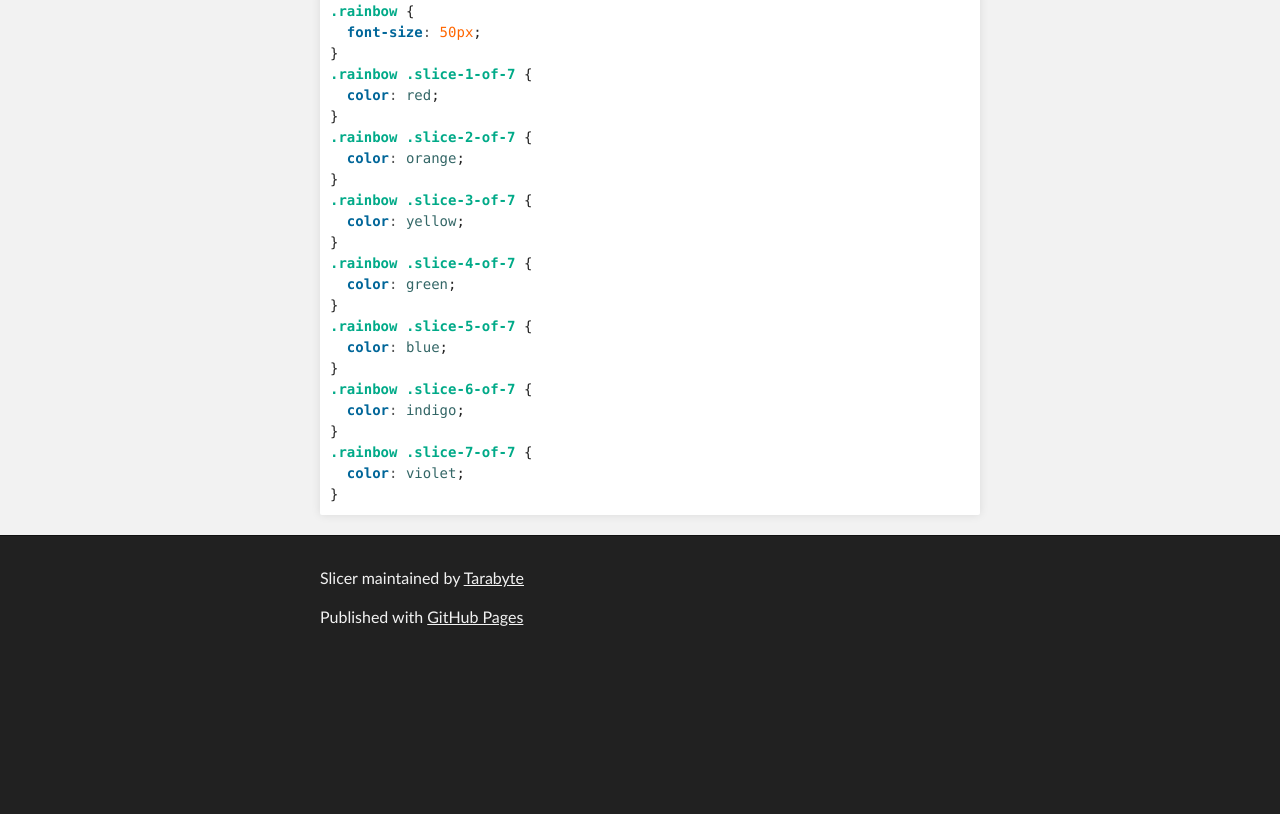
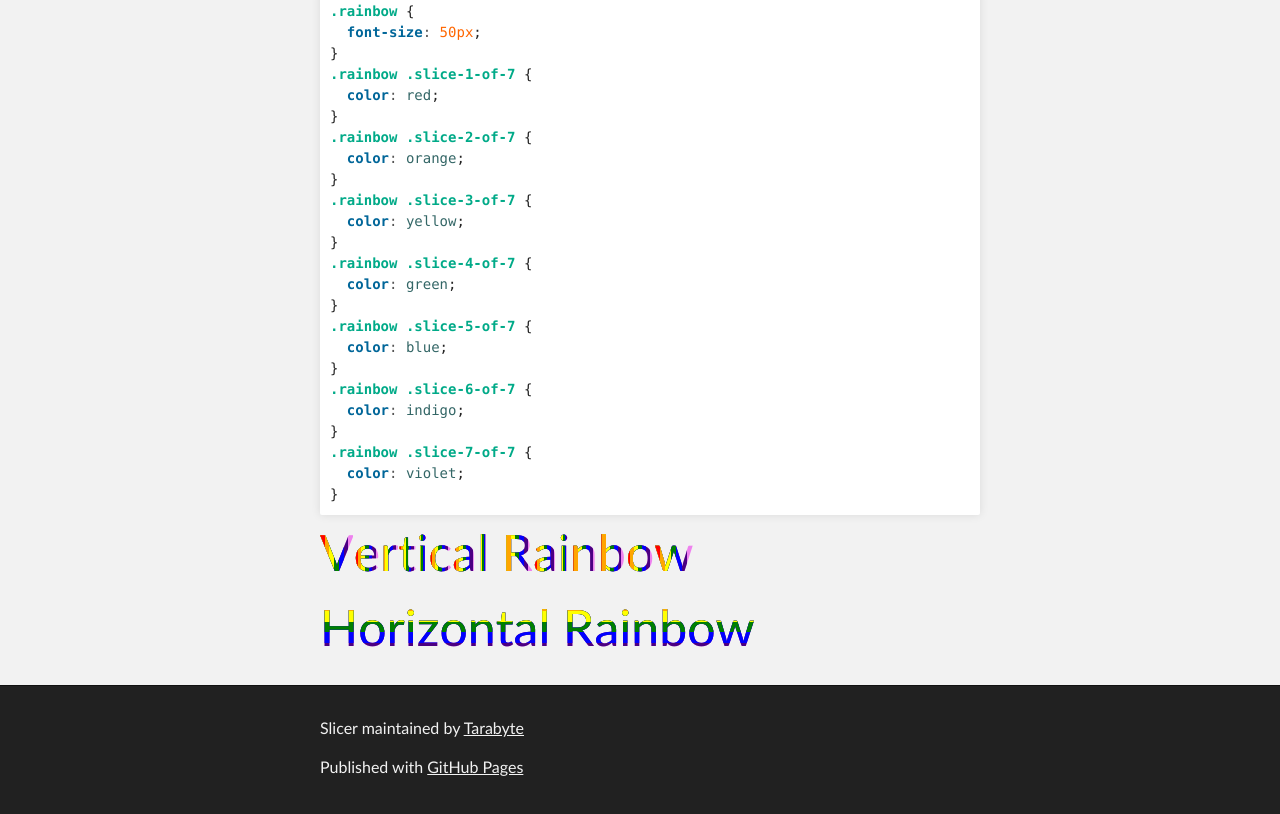
Before and after one commit to Tarabyte/slicer, a website: page index.html in a window 1280 px wide. Shown: the part 1323-2137 px from the top of the page. Before the commit the page ends 1987 px from the top, so only its background shows below. Drawn offline with nearby package versions, Linux system fonts and the light colour scheme.

Commit message:
rainbow example added

```diff
--- a/index.html
+++ b/index.html
@@ -7,6 +7,9 @@
     <meta name="description" content="Slicer : jQuery plugin to slice chars and apply different styles to each part." />
 
     <link rel="stylesheet" type="text/css" media="screen" href="stylesheets/stylesheet.css">
+      <script src="https://code.jquery.com/jquery-1.11.1.min.js"></script>
+      <script src="slicer.min.js"></script>
+
 
     <title>Slicer</title>
   </head>
@@ -111,6 +114,15 @@
   <span class="k">color</span><span class="o">:</span> <span class="nb">violet</span><span class="p">;</span>
 <span class="p">}</span>
 </pre></div>
+          <div class="rainbow">Vertical Rainbow</div>
+          <div class="rainbow">Horizontal Rainbow</div>
+          <link rel="stylesheet" href="examples/rainbow.css"/>
+          <script>
+            $(function() {
+                $('.rainbow:eq(0)').sliceVertical(7);
+                $('.rainbow:eq(1)').sliceHorizontal(7);
+            });
+          </script>
       </section>
     </div>
 
```
